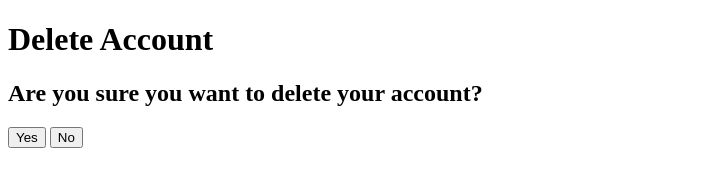
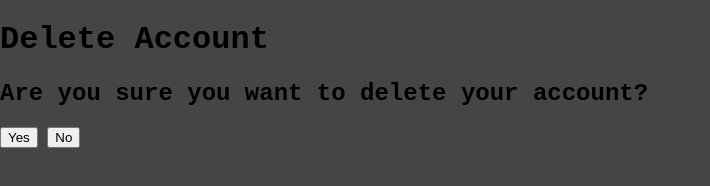
Before and after one commit to LukeMatheson/LanternFall, a website: page LanternFall/app/public_html/deleteAccount.html in a window 1280 px wide. Shown: the whole page, without its empty margins (0-710 px from the left). Drawn offline with Linux system fonts and the light colour scheme.

Commit message:
Adding references to stylesheet.css

```diff
--- a/LanternFall/app/public_html/deleteAccount.html
+++ b/LanternFall/app/public_html/deleteAccount.html
@@ -2,6 +2,8 @@
 <html lang="en">
     <head>
         <meta charset="utf-8">
+        <link media="screen and (min-width: 800px)" rel="stylesheet" href="stylesheet.css">
+        <link media="screen and (max-width: 800px)" rel="stylesheet" href="stylesheet.css">
     </head>
 
     <body>
```
Also changed, not shown: LanternFall/app/public_html/history.html (+2 -0 lines), LanternFall/app/public_html/kill.html (+2 -0 lines), LanternFall/app/public_html/leaderboard.html (+2 -0 lines), LanternFall/app/public_html/map.html (+2 -0 lines), LanternFall/app/public_html/profile.html (+2 -0 lines), LanternFall/app/public_html/settings.html (+2 -0 lines), LanternFall/app/public_html/userchange.html (+2 -0 lines).
